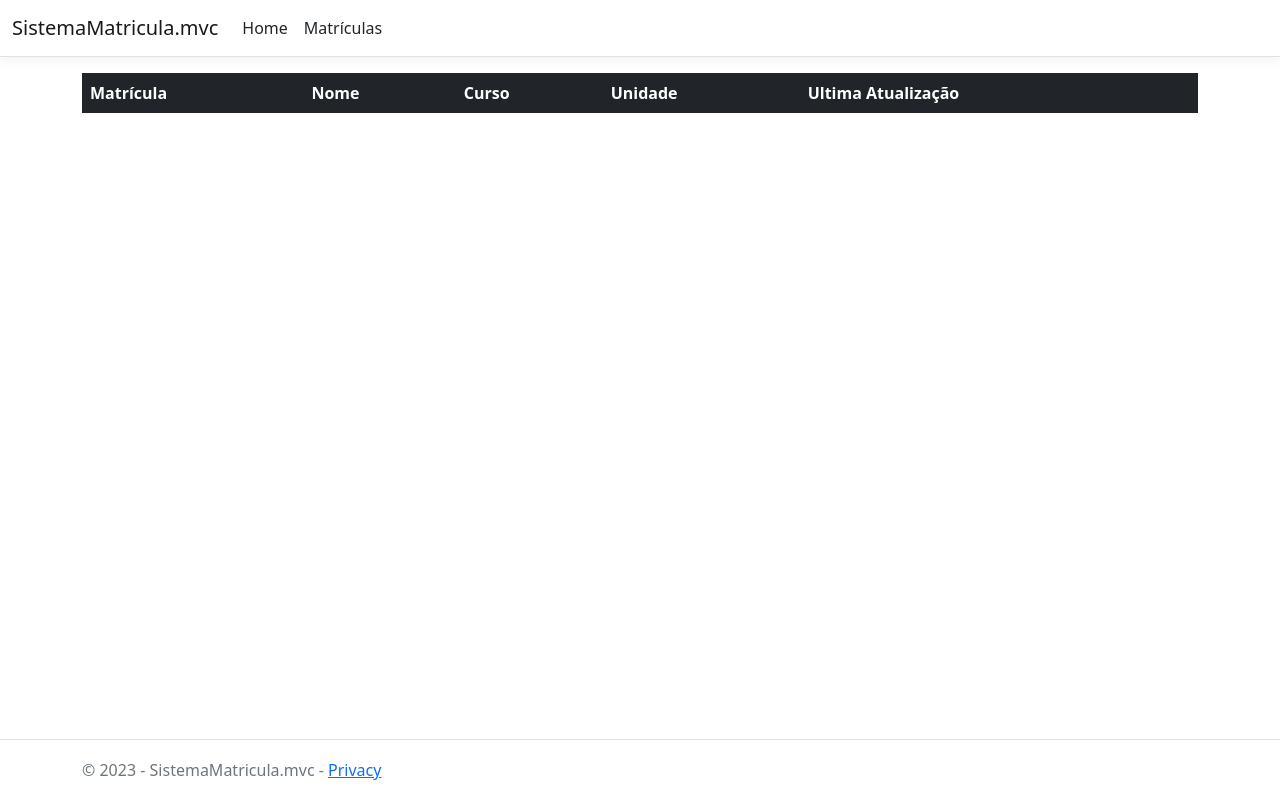
After one commit to ericckao/aspnet-mvc-sistemadematriculas, an ASP.NET Core app: template SistemaMatricula.mvc/SistemaMatricula.mvc/Views/Matriculas/Index.cshtml in a window 1280 px wide. The commit adds this page. Run offline with ASP.NET Core 8, Linux system fonts and the light colour scheme; the template is opened without the code that fills it, so the values that code supplies are empty; style sheets or scripts are compiled from the project's sources.

Commit message:
Primeiro teste de comunicaçao entre o banco de dados, .NET e a View

```diff
--- /dev/null
+++ b/SistemaMatricula.mvc/SistemaMatricula.mvc/Views/Matriculas/Index.cshtml
@@ -0,0 +1,41 @@
+@model IEnumerable<SistemaMatricula.mvc.Models.Aluno>
+
+
+<table class="table table-dark table-hover">
+    <thead>
+        <tr>
+            <th scope="col">Matrícula</th>
+            <th scope="col">Nome</th>
+            <th scope="col">Curso</th>
+            <th scope="col">Unidade</th>
+            <th scope="col">Ultima Atualização</th>
+
+        </tr>
+    </thead>
+    <tbody>
+
+        <!-- Verificando se há registros no banco -->
+        @if(Model != null)
+        {
+            <!-- Percorrendo os registros do banco-->
+            @foreach(var matricula in Model)
+            {
+                <tr>
+                    <th scope="row">@matricula.MatriculaId</th>
+                    <td>@matricula.Nome</td>
+                    <td>@matricula.Curso</td>
+                    <td>@matricula.Unidade</td>
+                    <td>@matricula.DataMatricula</td>
+
+                </tr>
+            }
+
+
+        }
+
+
+
+
+
+    </tbody>
+</table>
--- a/SistemaMatricula.mvc/SistemaMatricula.mvc/Views/Shared/_Layout.cshtml
+++ b/SistemaMatricula.mvc/SistemaMatricula.mvc/Views/Shared/_Layout.cshtml
@@ -23,7 +23,7 @@
                             <a class="nav-link text-dark" asp-area="" asp-controller="Home" asp-action="Index">Home</a>
                         </li>
                         <li class="nav-item">
-                            <a class="nav-link text-dark" asp-area="" asp-controller="Home" asp-action="Privacy">Privacy</a>
+                            <a class="nav-link text-dark" asp-area="" asp-controller="Matriculas" asp-action="Index">Matrículas</a>
                         </li>
                     </ul>
                 </div>
```
Also changed, not shown: SistemaMatricula.mvc/SistemaMatricula.mvc/Controllers/MatriculasController.cs (added, +23 -0 lines), 12 other files.
